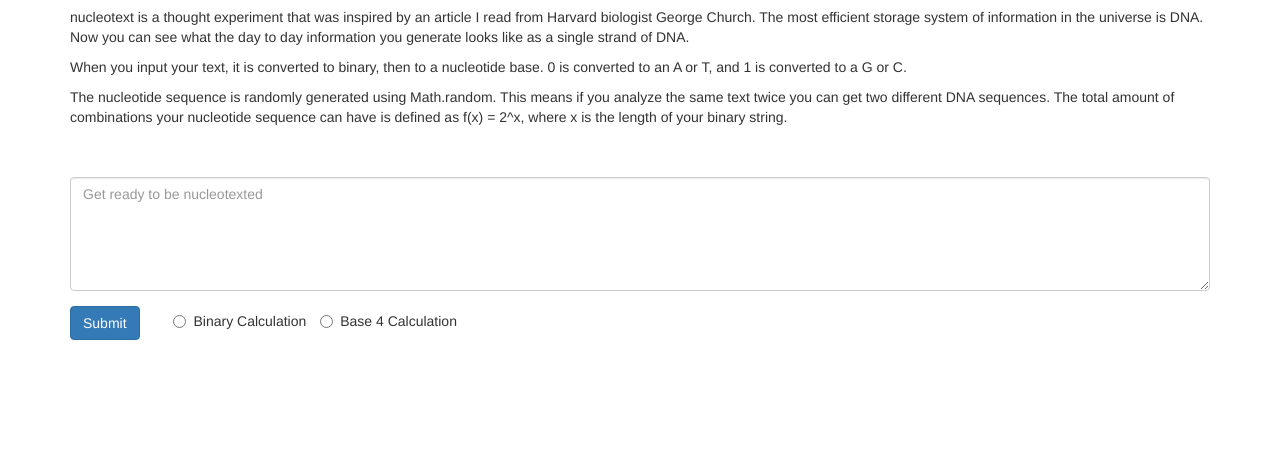
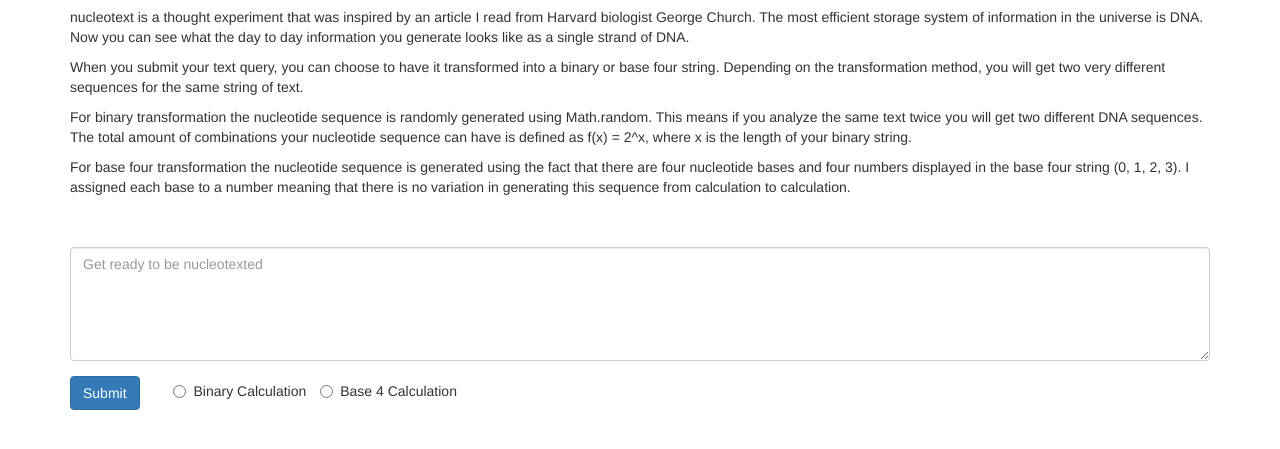
Before and after one commit to jeffreyhshapiro/nucleotext, a website: page view/html/index.html in a window 1280 px wide. Shown: the part 63-512 px from the top of the page. Drawn offline with nearby package versions, Linux system fonts and the light colour scheme; files that its build step writes are made by us from their sources; files whose address does not match are found by name.

Commit message:
reworked text explaining what the app does

```diff
--- a/view/html/index.html
+++ b/view/html/index.html
@@ -10,8 +10,9 @@
 <div class="container">
   <h1 class="text-center">nucleotext</h1>
   <p>nucleotext is a thought experiment that was inspired by an article I read from Harvard biologist George Church.  The most efficient storage system of information in the universe is DNA.  Now you can see what the day to day information you generate looks like as a single strand of DNA.</p>
-  <p>When you input your text, it is converted to binary, then to a nucleotide base.  0 is converted to an A or T, and 1 is converted to a G or C.</p>
-  <p>The nucleotide sequence is randomly generated using Math.random.  This means if you analyze the same text twice you can get two different DNA sequences.  The total amount of combinations your nucleotide sequence can have is defined as f(x) = 2^x, where x is the length of your binary string.</p>
+  <p>When you submit your text query, you can choose to have it transformed into a binary or base four string.  Depending on the transformation method, you will get two very different sequences for the same string of text.</p>
+  <p>For binary transformation the nucleotide sequence is randomly generated using Math.random.  This means if you analyze the same text twice you will get two different DNA sequences.  The total amount of combinations your nucleotide sequence can have is defined as f(x) = 2^x, where x is the length of your binary string.</p>
+  <p>For base four transformation the nucleotide sequence is generated using the fact that there are four nucleotide bases and four numbers displayed in the base four string (0, 1, 2, 3).  I assigned each base to a number meaning that there is no variation in generating this sequence from calculation to calculation. </p>
   <br>
   <br>
   <div class="form-group">
```
